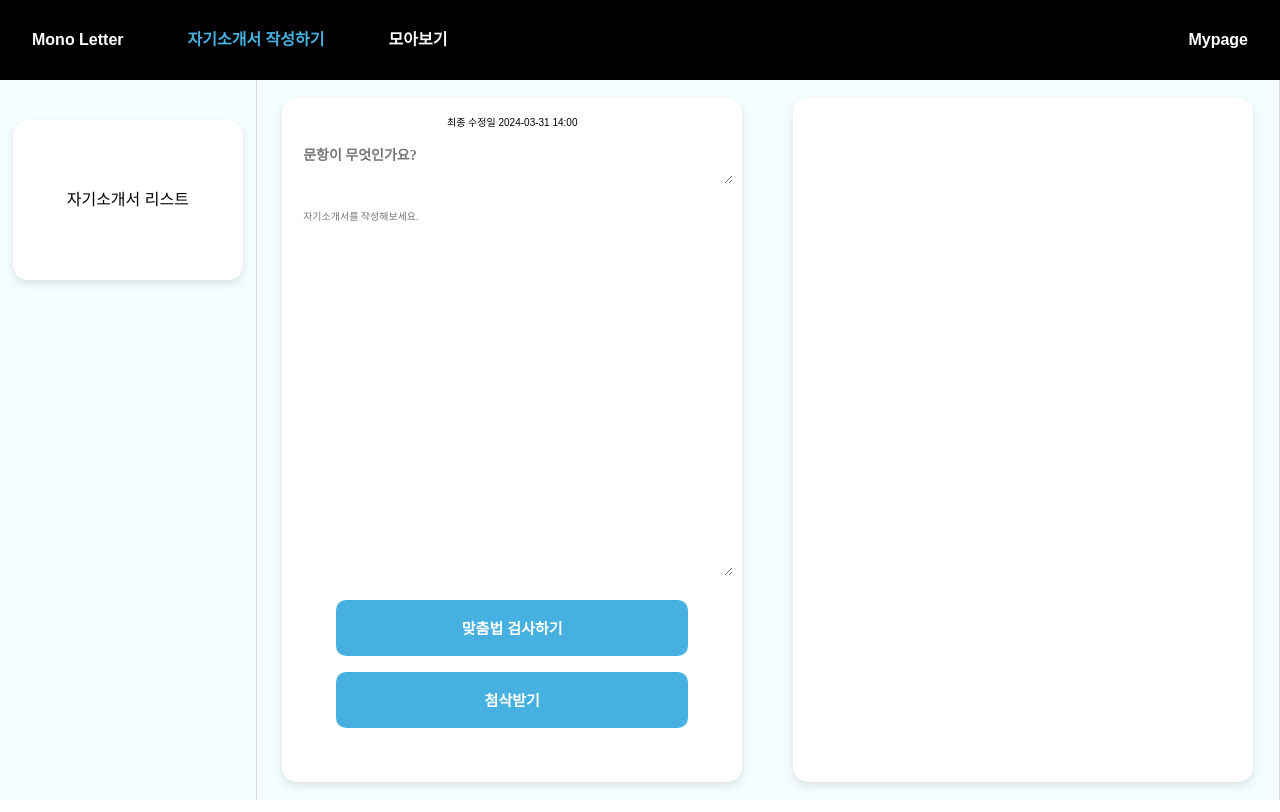
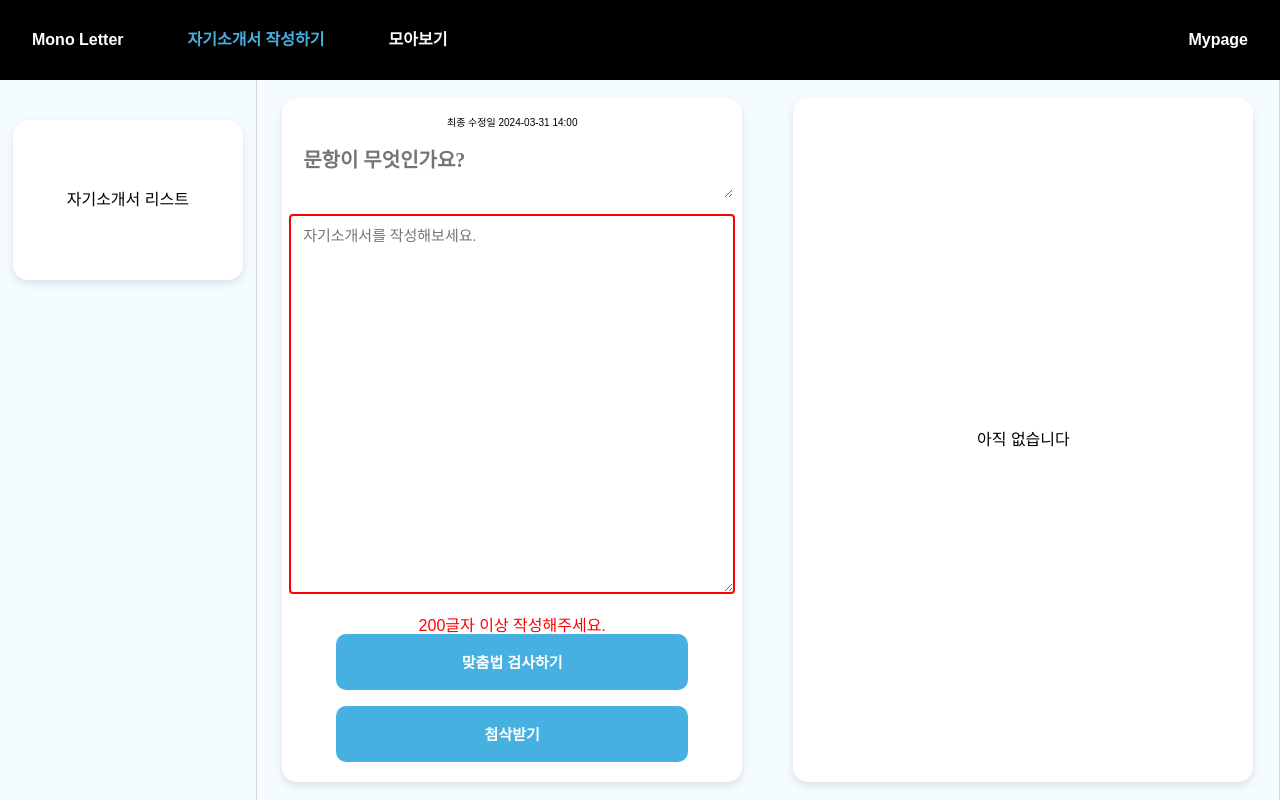
Before and after one commit to hayeon/monoletter_client, a Next.js app: page / in a window 1280 px wide. Both pictures are taken after a click on the element "첨삭받기". Built offline with nearby package versions, Linux system fonts and the light colour scheme; no server answers; a web font is replaced by a local one.

Commit message:
feat: set atom default  vaule (letter, feedback)

```diff
--- a/src/app/api.tsx
+++ b/src/app/api.tsx
@@ -1,6 +1,4 @@
 import axios from "axios";
-
-
 export const sendData = async (letter: string, title:string) => {
   try {
     const response = await axios.post("http://localhost:5000/data", {
--- a/src/app/innerBox.module.scss
+++ b/src/app/innerBox.module.scss
@@ -22,7 +22,7 @@
   border-radius: 4px;
   outline: none;
   border: none;
-  font-size: 14px;
+  font-size: 20px;
   width: 95%;
   font-weight: bold;
   &:placeholder-shown {
@@ -34,7 +34,7 @@
 .inputLetter {
   height: 45vh; // 원하는 높이로 설정
   font-weight: normal;
-  font-size: 10px;
+  font-size: 15px;
    margin-bottom: 3vh;
 }
 
@@ -57,3 +57,12 @@
   font-size: 15.3px;
   cursor: pointer;
 }
+
+
+.errorBorder {
+  border: 2px solid red; // 경고 상태에서의 테두리 색상
+}
+
+.warning {
+  color: red; // 경고 메시지의 색상
+}
--- a/src/app/page.tsx
+++ b/src/app/page.tsx
@@ -2,10 +2,11 @@
 import { useRecoilValue } from "recoil";
 import styles from "./Home.module.scss";
 import WriteLetter from "./writeLetter";
-import { letterState } from "./store/letterState";
+import { feedbackState } from "./store/atom";
 
 export default function Home() {
-  const feedback = useRecoilValue(letterState);
+  const check = useRecoilValue(feedbackState);
+
   return (
     <div className={styles.container}>
       <div className={styles.left}>
@@ -19,9 +20,10 @@ export default function Home() {
           </div>
         </div>
         <div className={styles.rightBottom}>
-          <div className={styles.innerBox}>{feedback.letter}</div>
+          <div className={styles.innerBox}>{check ? check: ' 아직 없습니다'}</div>
         </div>
       </div>
+
     </div>
   );
 }
--- /dev/null
+++ b/src/app/store/atom.tsx
@@ -0,0 +1,11 @@
+import { atom } from "recoil";
+
+export const feedbackState = atom({
+key : "feedback",
+default:  ""
+})
+
+export const letterState = atom({
+    key : "letter",
+    default:  ""
+    })
--- a/src/app/store/letterState.tsx
+++ /dev/null
@@ -1,8 +0,0 @@
-import { atom } from "recoil";
-
-export const letterState = atom({
-key : "feedback",
-default: {
-    letter: null as string | null}
-
-})
--- a/src/app/writeLetter.tsx
+++ b/src/app/writeLetter.tsx
@@ -1,23 +1,30 @@
-//writeLetter.tsx
+ //writeLetter.tsx
 
 "use client";
 import { sendData } from "./api";
 import styles from "./innerBox.module.scss";
 import React, { useState } from "react";
-import { letterState } from "./store/letterState";
+import { feedbackState, letterState } from "./store/atom";
 import { useSetRecoilState } from "recoil";
 
 function WriteLetter() {
   const [letter, setletter] = useState<string>("");
   const [title, settitle] = useState<string>("");
-  const [feedback, setFeedback] = useState<string | null>(null);
-  const setAiFeedback = useSetRecoilState(letterState);
+  const [warningMessage, setWarningMessage] = useState<string>("");
+  const [inputBorder, setInputBorder] = useState<string>("");
 
+  const setAiFeedback = useSetRecoilState(feedbackState);
+  const setLetterAtom = useSetRecoilState(letterState);
 
   const handleLetterChange = (
+    //자기소개서 작성하는 부분
     event: React.ChangeEvent<HTMLTextAreaElement>
   ) => {
     setletter(event.target.value);
+    if (warningMessage || inputBorder) {
+      setWarningMessage("");
+      setInputBorder("");
+    }
   };
 
   const handleTitleChange = (event: React.ChangeEvent<HTMLTextAreaElement>) => {
@@ -25,12 +32,17 @@ function WriteLetter() {
   };
 
   const onClick = async () => {
-    // 백엔드 통신
+    if (letter.length < 200) {
+      // 글자 수가 200자 미만
+      setWarningMessage("200글자 이상 작성해주세요.");
+      setInputBorder("2px solid red");
+      return; //함수를 종료
+    } else if (letter.length == 0) {
+      setWarningMessage("자기소개서를작성해주세요.");
+      setInputBorder("2px solid red");
+    }
     try {
-      // sendData 함수의 반환값을 SendDataResponse 타입으로 받습니다.
       const responseData = await sendData(letter, title);
-      // responseData 객체의 feedback 속성을 setFeedback 함수에 전달합니다.
-      setFeedback(responseData);
       setAiFeedback(responseData);
     } catch (error) {
       if (error instanceof Error) {
@@ -44,15 +56,18 @@ function WriteLetter() {
   return (
     <div className={styles.innerBox}>
       <h1 className={styles.time}>최종 수정일 2024-03-31 14:00</h1>
-      <h1>{feedback}</h1>
       <textarea
         className={styles.input}
         placeholder="문항이 무엇인가요?"
         onChange={handleTitleChange}></textarea>
       <textarea
         onChange={handleLetterChange}
-        className={`${styles.input} ${styles.inputLetter}`}
-        placeholder="자기소개서를 작성해보세요."></textarea>
+        className={`${styles.input} ${styles.inputLetter} ${inputBorder && styles.errorBorder}`}
+        placeholder="자기소개서를 작성해보세요.">
+      </textarea>
+      {warningMessage && (
+          <div className={styles.warning}>{warningMessage}</div> //200글자 이상 작성해주세요.
+        )}
       <div className={styles.btn}>
         <h1>맞춤법 검사하기</h1>
       </div>
```
Also changed, not shown: src/app/feedback.tsx (added, +23 -0 lines).
